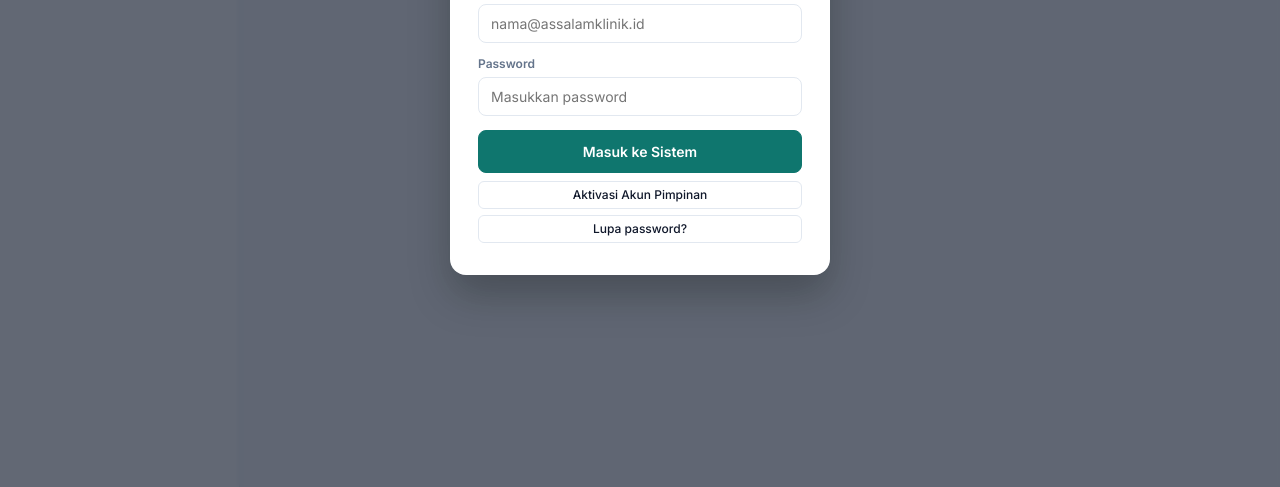
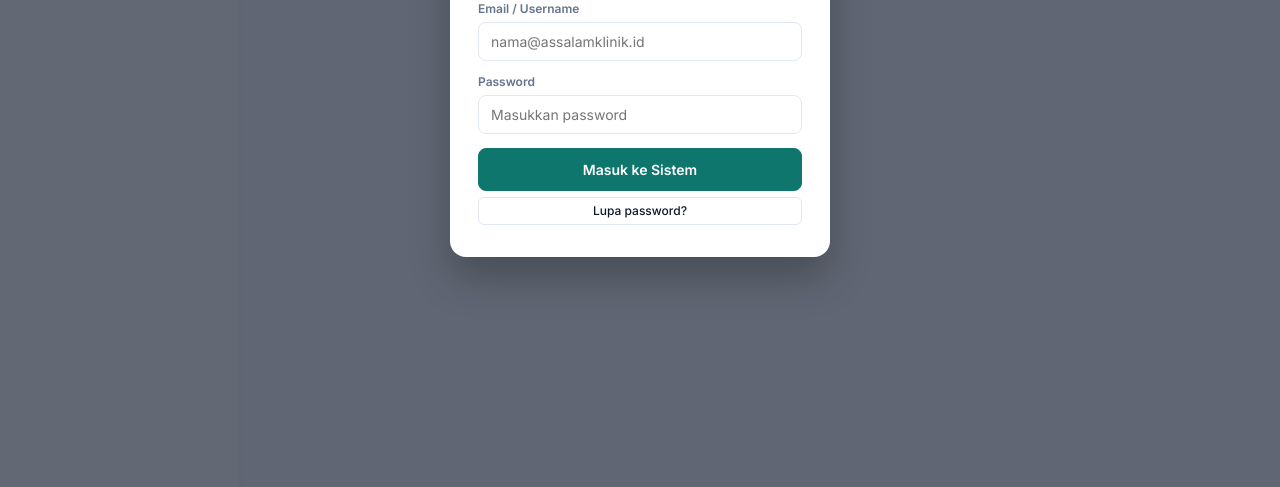
Before and after one commit to anitaherwan3-ai/assalam, a plain HTML site: page index.html in a window 1280 px wide. Shown: the part 313-800 px from the top of the page. Drawn offline with nearby package versions, Linux system fonts and the light colour scheme; no server answers.

Commit message:
Hapus tombol aktivasi akun Pimpinan dari login

```diff
--- a/index.html
+++ b/index.html
@@ -67,7 +67,7 @@
         <span id="login-brand-title">Klinik Sehat</span>
       </h2>
       <div style="margin-bottom:12px;">
-        <label style="display:block;margin-bottom:4px;font-size:12px;font-weight:600;color:var(--mu);">Email Pimpinan / Username staf</label>
+        <label style="display:block;margin-bottom:4px;font-size:12px;font-weight:600;color:var(--mu);">Email / Username</label>
         <input id="login-email" type="text" autocomplete="username" style="width:100%;box-sizing:border-box;" placeholder="nama@assalamklinik.id">
       </div>
       <div style="margin-bottom:14px;">
@@ -76,7 +76,6 @@
       </div>
       <p id="login-error" class="bad" style="font-size:12px;margin:6px 0;"></p>
       <button class="p" style="width:100%;padding:10px;font-weight:600;" onclick="doLogin()">Masuk ke Sistem</button>
-      <button class="s" style="width:100%;margin-top:8px;" onclick="activatePimpinanAccount()">Aktivasi Akun Pimpinan</button>
       <button class="s" style="width:100%;margin-top:6px;" onclick="resetLoginPassword()">Lupa password?</button>
     </div>
   </div>
```
